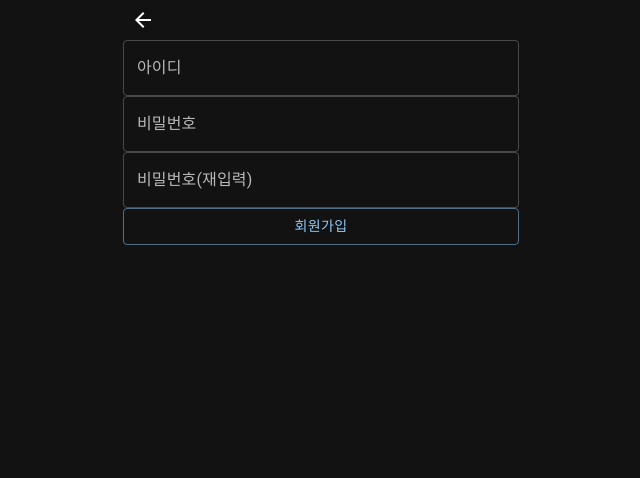
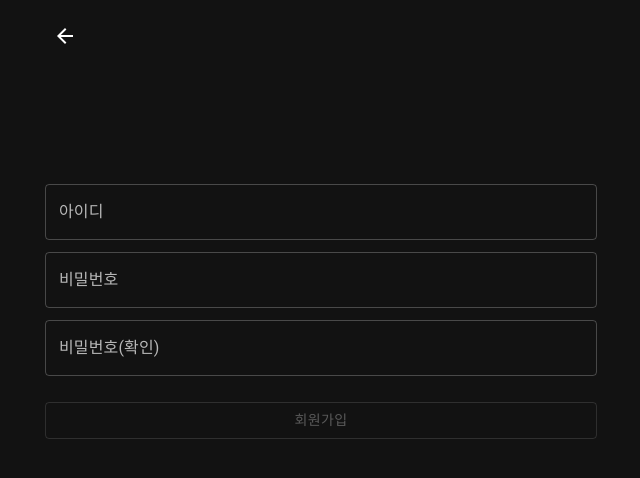
Before and after one commit to SangyunOck/dem-storage, a React (Vite) app: page /member/signup in a window 1280 px wide. Shown: the top 478 px of the page, without its empty margins (319-959 px from the left). Built offline with nearby package versions, Linux system fonts and the light colour scheme.

Commit message:
- 로그인, 회원가입(+완료) 페이지 ui 최종

```diff
--- a/package.json
+++ b/package.json
@@ -4,10 +4,11 @@
   "version": "0.0.0",
   "type": "module",
   "scripts": {
-    "dev": "tauri dev",
+    "dev": "vite",
     "build": "tsc && vite build",
     "preview": "vite preview",
-    "tauri": "tauri"
+    "tauri": "tauri",
+    "dev-win": "tauri dev"
   },
   "dependencies": {
     "@emotion/react": "^11.11.4",
--- a/src/layouts/MemberLayout.tsx
+++ b/src/layouts/MemberLayout.tsx
@@ -1,10 +1,13 @@
-import { Box, Container } from "@mui/material";
+import { Box, Container, useMediaQuery, useTheme } from "@mui/material";
 import { Outlet } from "react-router";
 
 function MemberLayout() {
+  const theme = useTheme();
+  const isMaxSize = useMediaQuery(theme.breakpoints.up("lg"));
+
   return (
     <Box sx={{ height: "100vh", flexGrow: 1 }}>
-      <Container maxWidth={"xs"}>
+      <Container maxWidth={isMaxSize ? "sm" : "xs"}>
         <Outlet />
       </Container>
     </Box>
--- a/src/main.tsx
+++ b/src/main.tsx
@@ -10,6 +10,7 @@ import App from "./App";
 import Login, { loginAction } from "./routes/Login.tsx";
 import Signup, { signupAction } from "./routes/Signup.tsx";
 import MemberLayout from "./layouts/MemberLayout.tsx";
+import NewMember from "./routes/NewMember.tsx";
 
 const router = createBrowserRouter([
   {
@@ -25,6 +26,10 @@ const router = createBrowserRouter([
         path: "signup",
         element: <Signup />,
         action: signupAction,
+      },
+      {
+        path: "new",
+        element: <NewMember />,
       },
     ],
   },
--- a/src/routes/Login.tsx
+++ b/src/routes/Login.tsx
@@ -1,40 +1,69 @@
-import { Form, Link } from "react-router-dom";
-import axios from "axios";
+import { useEffect, useState } from "react";
+import { Form, Link, redirect, useActionData } from "react-router-dom";
 import {
   Box,
   Button,
+  FormHelperText,
   Link as MLink,
+  Stack,
   TextField,
   Typography,
 } from "@mui/material";
 
+import { serverFetcher } from "../fetchers.ts";
+
 export const loginAction = async ({ request }: { request: Request }) => {
   const data = await request.formData();
-  //TODO: api 연결 테스트 + res 반응 ui 추가
-  return axios
+  return serverFetcher
     .post("/member/login", data)
     .then((res) => {
       console.log(res);
-      return res.data;
+      return redirect("/");
     })
     .catch((err) => {
-      console.log(err);
+      console.error(err);
       return err;
     });
 };
 
 function Login() {
+  const actionData = useActionData();
+  const [isError, setIsError] = useState(false);
+
+  useEffect(() => {
+    if (actionData) setIsError(true);
+    return () => {};
+  }, [actionData]);
+
   return (
-    <Form method={"POST"}>
-      <Box sx={{ display: "flex", flexGrow: 1, flexDirection: "column" }}>
-        <TextField type={"text"} name={"id"} label={"아이디"} />
-        <TextField type={"password"} name={"password"} label={"비밀번호"} />
+    <Box sx={{ display: "flex", flexGrow: 1, flexDirection: "column" }}>
+      <Box sx={{ height: "22vh", minHeight: "120px" }}></Box>
+      <Stack component={Form} method={"POST"}>
+        <TextField
+          type={"text"}
+          name={"id"}
+          onChange={() => setIsError(false)}
+          label={"아이디"}
+          margin={"dense"}
+        />
+        <TextField
+          type={"password"}
+          name={"password"}
+          onChange={() => setIsError(false)}
+          label={"비밀번호"}
+          margin={"dense"}
+        />
+        <FormHelperText error={isError} sx={{ height: "19px" }}>
+          {isError && "아이디나 비밀번호를 확인해주세요."}
+        </FormHelperText>
         <Button type={"submit"}>로그인</Button>
-        <MLink component={Link} to={"/member/signup"}>
-          <Typography variant={"caption"}>회원가입 하러가기</Typography>
-        </MLink>
-      </Box>
-    </Form>
+        <Box>
+          <MLink component={Link} to={"/member/signup"}>
+            <Typography variant={"caption"}>회원가입 하러가기</Typography>
+          </MLink>
+        </Box>
+      </Stack>
+    </Box>
   );
 }
 
--- a/src/routes/Signup.tsx
+++ b/src/routes/Signup.tsx
@@ -1,48 +1,100 @@
-import { Form, useNavigate } from "react-router-dom";
-import axios from "axios";
-import { Box, Button, IconButton, TextField } from "@mui/material";
-import { ArrowBack } from "@mui/icons-material";
+import { useEffect, useState } from "react";
+import { Form, redirect, useActionData, useNavigate } from "react-router-dom";
+import {
+  Box,
+  Button,
+  FormHelperText,
+  IconButton,
+  InputAdornment,
+  Stack,
+  TextField,
+} from "@mui/material";
+import { ArrowBack, CheckCircleOutline } from "@mui/icons-material";
+
+import { serverFetcher } from "../fetchers.ts";
 
 export const signupAction = async ({ request }: { request: Request }) => {
   const data = await request.formData();
-  //TODO: api 연결 테스트 + res 반응 ui 추가
   data.delete("re-password");
-  return axios
+  return serverFetcher
     .post("/member", data)
-    .then((res) => {
-      console.log(res);
-      return res.data;
-    })
+    .then(() => redirect(`/member/new?id=${data.get("id")}`))
     .catch((err) => {
-      console.log(err);
+      console.error(err);
       return err;
     });
 };
 
 function Signup() {
   const navigate = useNavigate();
+  const actionData = useActionData();
+  const [id, setId] = useState<String>("");
+  const [password, setPassword] = useState<String>("");
+  const [repassword, setRepassword] = useState<String>("");
+  const [isMatched, setMatched] = useState(false);
+
+  useEffect(() => {
+    if (repassword && password) {
+      setMatched(repassword === password);
+    } else {
+      setMatched(false);
+    }
+    return () => {};
+  }, [password, repassword]);
 
   return (
-    <Form method={"POST"}>
-      <IconButton
-        onClick={(e) => {
-          e.stopPropagation();
-          navigate("/member/login");
-        }}
-      >
-        <ArrowBack />
-      </IconButton>
-      <Box sx={{ display: "flex", flexGrow: 1, flexDirection: "column" }}>
-        <TextField type={"text"} name={"id"} label={"아이디"} />
-        <TextField type={"password"} name={"password"} label={"비밀번호"} />
+    <Box sx={{ display: "flex", flexGrow: 1, flexDirection: "column" }}>
+      <Box sx={{ height: "22vh", minHeight: "120px" }}>
+        <Stack direction={"row"} pt={2}>
+          <IconButton onClick={() => navigate("/member/login")}>
+            <ArrowBack />
+          </IconButton>
+        </Stack>
+      </Box>
+      <Stack component={Form} method={"POST"}>
+        <TextField
+          type={"text"}
+          name={"id"}
+          value={id}
+          onChange={(e) => setId(e.target.value)}
+          label={"아이디"}
+          margin={"dense"}
+        />
+        <TextField
+          type={"password"}
+          name={"password"}
+          value={password}
+          onChange={(e) => setPassword(e.target.value)}
+          label={"비밀번호"}
+          margin={"dense"}
+        />
         <TextField
           type={"password"}
           name={"re-password"}
-          label={"비밀번호(재입력)"}
+          value={repassword}
+          onChange={(e) => setRepassword(e.target.value)}
+          label={"비밀번호(확인)"}
+          margin={"dense"}
+          error={!!repassword && !isMatched}
+          InputProps={{
+            endAdornment: (
+              <InputAdornment position={"end"}>
+                {isMatched && <CheckCircleOutline color={"success"} />}
+              </InputAdornment>
+            ),
+          }}
         />
-        <Button type={"submit"}>회원가입</Button>
-      </Box>
-    </Form>
+        <FormHelperText sx={{ height: "19px" }} error>
+          {!!actionData && "중복된 아이디입니다."}
+        </FormHelperText>
+        <Button
+          type={"submit"}
+          disabled={!isMatched || !id || !password || !repassword}
+        >
+          회원가입
+        </Button>
+      </Stack>
+    </Box>
   );
 }
 
```
Also changed, not shown: 1 other file (tests, documents, lock files or other folders).
